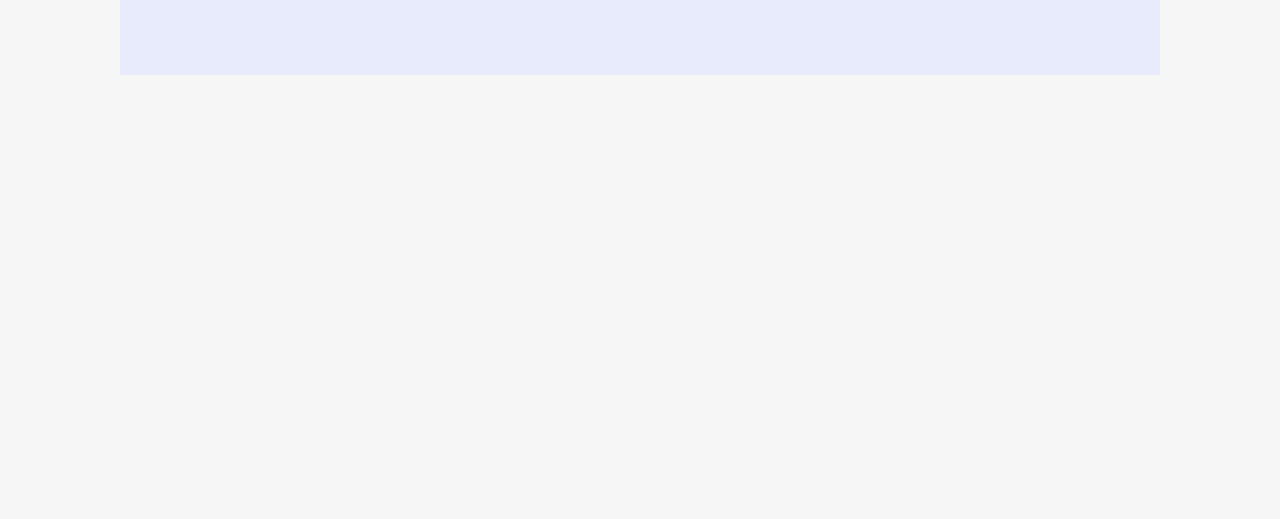
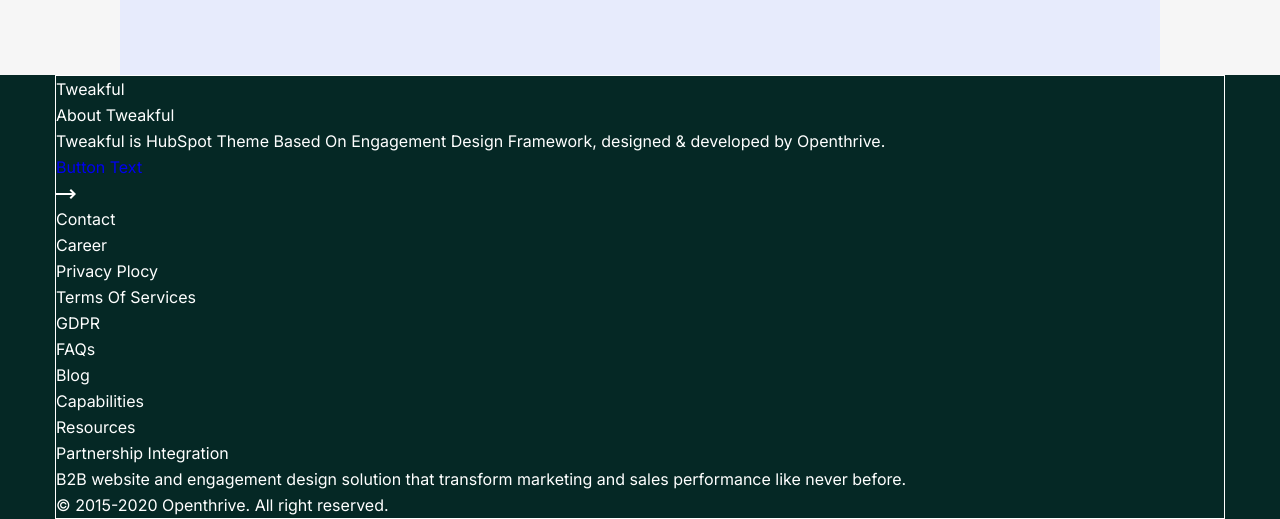
Before and after one commit to Capybarka/Tweakful-, a plain HTML site: page index.html in a window 1280 px wide. Shown: the part 3816-4335 px from the top of the page. Before the commit the page ends 3891 px from the top, so only its background shows below. Drawn offline with nearby package versions, Linux system fonts and the light colour scheme.

Commit message:
add footer

```diff
--- a/index.html
+++ b/index.html
@@ -250,7 +250,46 @@
         </section>
     </main>
     <footer>
+        <section class="footer-container">
+            <div class="footer-description">
+                <div class="footer-description-column1">
+                    <p class="footer-heading">Tweakful</p>
+                    <p class="footer-about">About Tweakful</p>
+                    <p class="footer-text">
+                        Tweakful is HubSpot Theme Based On Engagement Design Framework, designed & developed by
+                        Openthrive.
+                    </p>
+                    <a href="#" class="footer-a-wrapper">
+                        <p>Button Text</p>
+                        <img src="/images/long_right.png" alt="стрелка">
+                    </a>
+                </div>
 
+                <div class="footer-description-column2">
+                    <ul class="footer-menu">
+                        <li class="footer-menu-item">Contact</li>
+                        <li class="footer-menu-item">Career</li>
+                        <li class="footer-menu-item">Privacy Plocy</li>
+                        <li class="footer-menu-item">Terms Of Services</li>
+                        <li class="footer-menu-item">GDPR</li>
+                        <li class="footer-menu-item">FAQs</li>
+                    </ul>
+                    <ul class="footer-menu">
+                        <li class="footer-menu-item">Blog</li>
+                        <li class="footer-menu-item">Capabilities</li>
+                        <li class="footer-menu-item">Resources</li>
+                        <li class="footer-menu-item">Partnership Integration</li>
+                    </ul>
+                </div>
+            </div>
+
+            <div class="footer-bottom-wrapper">
+                <p class="footer-bottom-text">B2B website and engagement design solution that transform
+                    marketing and sales performance like never before.
+                </p>
+                <p class="footer-bottom-copyright">© 2015-2020 Openthrive. All right reserved.</p>
+            </div>
+        </section>
     </footer>
 </body>
 
--- a/style.css
+++ b/style.css
@@ -584,3 +584,13 @@ main {
 }
 
 /* footer */
+footer{
+    background-color: rgba(5, 40, 37, 1);
+    color: white;
+}
+
+.footer-container{
+    width: 1170px;
+    margin: 0 auto;
+    border: 1px solid white;
+}
```
